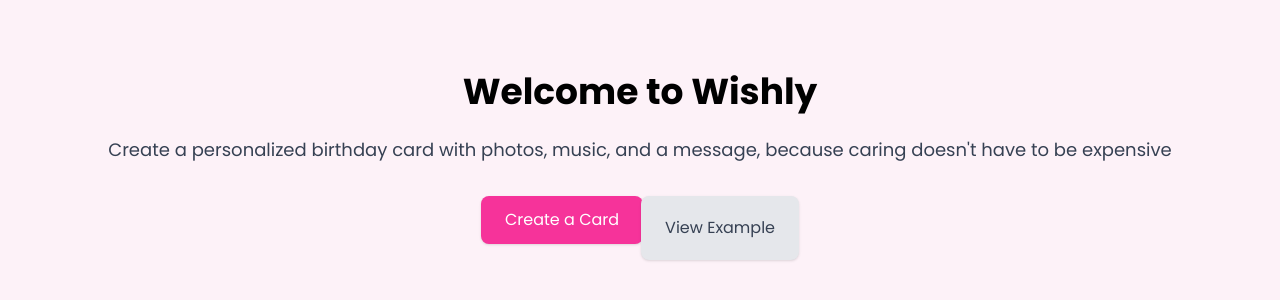
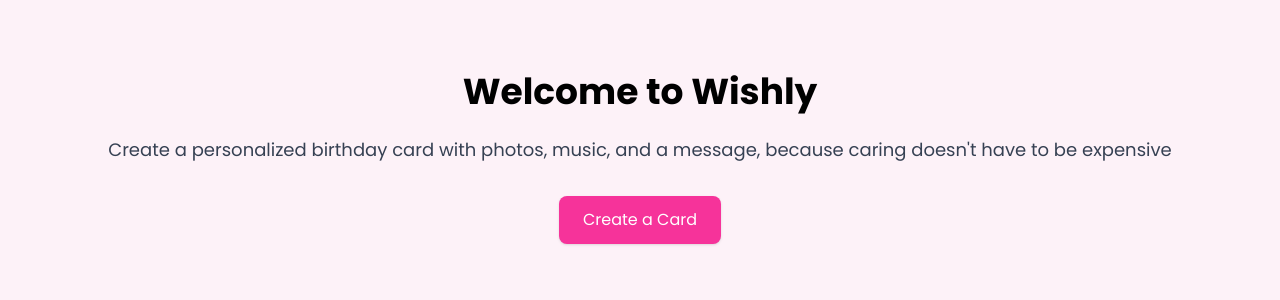
Before and after one commit to Jamison-lii/Wishly, a React (Vite) app: page / in a window 1280 px wide. Shown: the part 234-534 px from the top of the page. Built offline with nearby package versions, Linux system fonts and the light colour scheme.

Commit message:
Update Home.jsx
update

```diff
--- a/src/pages/Home.jsx
+++ b/src/pages/Home.jsx
@@ -18,12 +18,7 @@
         >
           Create a Card
         </button>
-        <button
-          onClick={() => navigate("/card/6903aadf9e23b2bbc0a72ec9")}
-          className="px-6 py-3 ml-[-18px] bg-gray-200 text-gray-700 rounded-lg shadow hover:bg-gray-300"
-        >
-          View Example
-        </button>
+
       </div>
     </div>
   );
```
